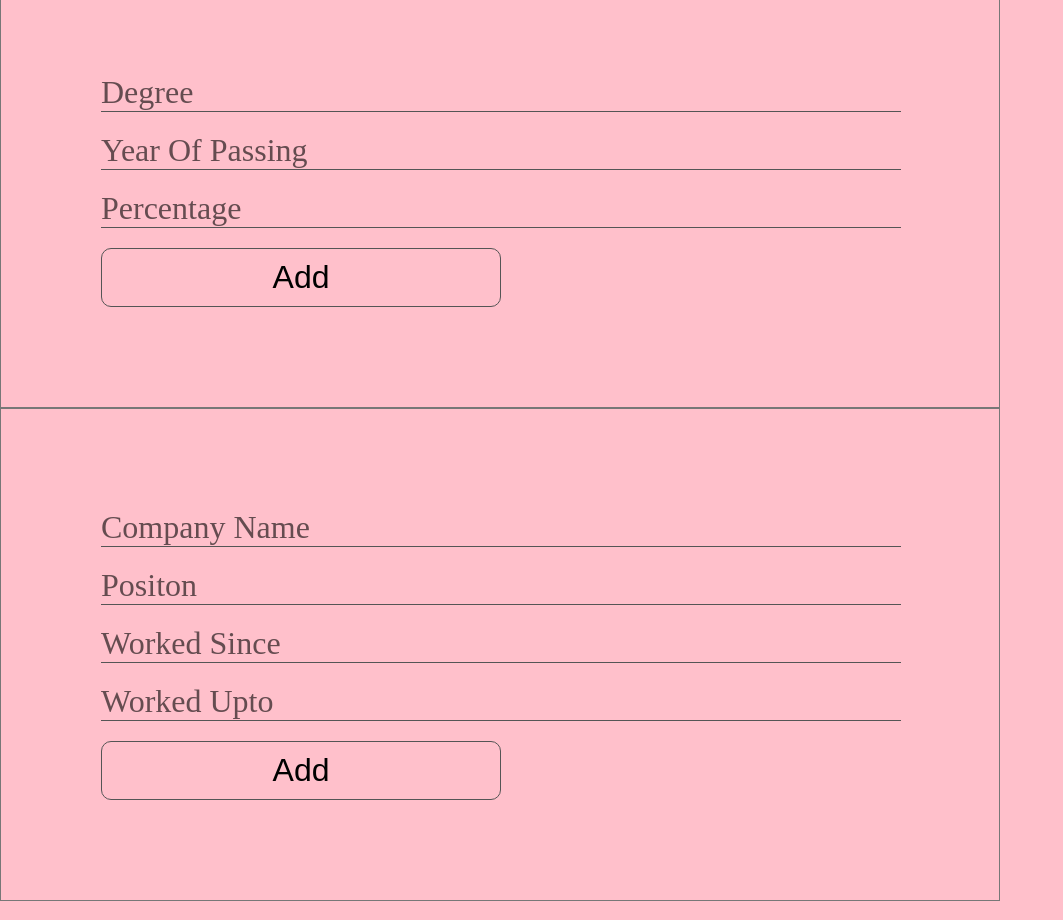
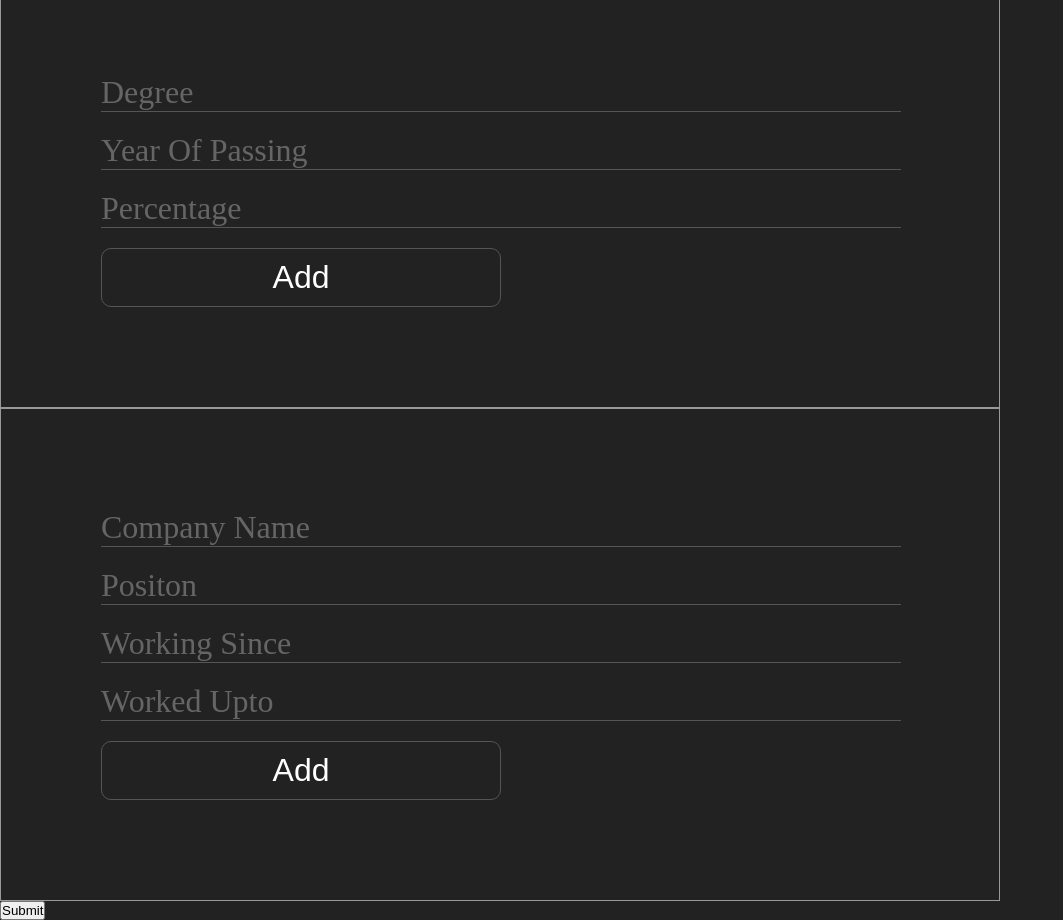
Before and after one commit to Tanishka-2000/cv-project, a React (Create React App) app: page / in a window 1280 px wide. Shown: the part 520-1440 px from the top of the page, without its empty margins (0-1063 px from the left). Built offline with nearby package versions, Linux system fonts and the light colour scheme.

Commit message:
show details in a cv

```diff
--- a/public/styles.css
+++ b/public/styles.css
@@ -4,11 +4,11 @@
     box-sizing: border-box;
 }
 body{
-    background-color: pink;
+    background-color: #222;
 }
 form{
     width: 1000px;
-    border: 1px solid #777;
+    border: 1px solid #999;
     padding: 100px
 }
 form>div{
@@ -19,7 +19,8 @@ label{
     font-size: 2rem;
     top: 0;
     left: 0;
-    opacity: .6;
+    opacity: .3;
+    color: #fff;
 }
 input{
     font-size: 2rem;
@@ -29,6 +30,7 @@ input{
     border-bottom: 1px solid #555;
     background-color: transparent;
     margin-bottom: 20px;
+    color: #eee;
 }
 input:not(:placeholder-shown) + label{
     display: none;
@@ -40,9 +42,10 @@ form>button{
     background-color: transparent;
     border: 1px solid #555;
     border-radius: 10px;
+    color: white
 
 }
 form>button:hover{
-    background-color: black;
-    color: #aaa;
+    background-color: white;
+    color: #222;
 }
--- a/src/App.js
+++ b/src/App.js
@@ -2,12 +2,13 @@ import React from 'react';
 import PersonalDetailForm from './components/PersonalDetailForm';
 import AcademicDetailForm from './components/AcademicDetailForm';
 import ProfessionalDetailForm from './components/ProfessionalDetailForm';
+import Preview from './components/Preview';
 
 class App extends React.Component{
     constructor(props){
         super(props);
         this.state = {
-            renderFrom: true,
+            renderForm: true,
             personalDetail: {
                 name:'',
                 email:'',
@@ -20,6 +21,7 @@ class App extends React.Component{
         this.addPersonalDetail = this.addPersonalDetail.bind(this);
         this.addAcademicDetail = this.addAcademicDetail.bind(this);
         this.addProfessionalDetail = this.addProfessionalDetail.bind(this);
+        this.submitForm = this.submitForm.bind(this);
     }
     addPersonalDetail(data){
         console.log(data);
@@ -56,12 +58,18 @@ class App extends React.Component{
         });
         console.log(this.state);
     }
+    submitForm(){
+        this.setState({renderForm: false})
+    }
     render(){
-        return(<div>
+        return(
+            this.state.renderForm ? (<div>
             <PersonalDetailForm onAdd={this.addPersonalDetail}/>
             <AcademicDetailForm onAdd={this.addAcademicDetail}/>
             <ProfessionalDetailForm onAdd={this.addProfessionalDetail}/>
-        </div>) ;
+            <button onClick={this.submitForm}>Submit</button>
+        </div>): <Preview details={this.state}/>
+    );
 
     }
 }
--- /dev/null
+++ b/src/components/AcademicDetailPreview.js
@@ -0,0 +1,21 @@
+import React from 'react';
+
+class AcademicDetailPreview extends React.Component{
+    constructor(props){
+        super(props);
+    }
+    render(){
+        return(
+            <div className='section'>
+                <h1>Academic Details</h1>
+                {this.props.data.map(data =>
+                    <div>
+                        <p>Degree: {data.degree}</p>
+                        <p>Year of Passing: {data.yearOfPassing}</p>
+                        <p>percentage: {data.percentage}</p>
+                    </div>)}
+            </div>
+        );
+    }
+}
+export default AcademicDetailPreview;
--- /dev/null
+++ b/src/components/PersonalDetailPreview.js
@@ -0,0 +1,20 @@
+import React from 'react';
+
+class PersonalDetailPreview extends React.Component{
+    constructor(props){
+        super(props);
+    }
+    render(){
+        return(
+            <div className='section'>
+                <h1>Personal Details</h1>
+                <p>Name: {this.props.data.name}</p>
+                <p>Email: {this.props.data.email}</p>
+                <p>Contact No.: {this.props.data.phone}</p>
+                <p>Address: {this.props.data.address}</p>
+            </div>
+        );
+    }
+
+}
+export default PersonalDetailPreview;
--- a/src/components/Preview.js
+++ b/src/components/Preview.js
@@ -0,0 +1,20 @@
+import React from 'react';
+import PersonalDetailPreview from './PersonalDetailPreview';
+import AcademicDetailPreview from './AcademicDetailPreview';
+import ProfessionalDetailPreview from './ProfessionalDetailPreview';
+
+class Preview extends React.Component{
+    constructor(props){
+        super(props);
+    }
+    render(){
+        return(
+            <div className='preview'>
+            <PersonalDetailPreview data={this.props.details.personalDetail}/>
+            <AcademicDetailPreview data={this.props.details.academicDetail}/>
+            <ProfessionalDetailPreview data={this.props.details.professionalDetail}/>
+            </div>
+        );
+    }
+}
+export default Preview;
--- a/src/components/ProfessionalDetailForm.js
+++ b/src/components/ProfessionalDetailForm.js
@@ -28,7 +28,7 @@ class ProfessionalDetailForm extends React.Component{
                 </div>
                 <div>
                     <input id='fromYear' type='number' min='2010' max='2022' placeholder=' '/>
-                    <label htmlFor='fromYear'>Worked Since</label>
+                    <label htmlFor='fromYear'>Working Since</label>
                 </div>
                 <div>
                     <input id='toYear' type='number' min='2010' max='2022' placeholder=' '/>
--- /dev/null
+++ b/src/components/ProfessionalDetailPreview.js
@@ -0,0 +1,22 @@
+import React from 'react';
+
+class ProfessionalDetailPreview extends React.Component{
+    constructor(props){
+        super(props);
+    }
+    render(){
+        return(
+            <div className='section'>
+                <h1>Professional Details</h1>
+                {this.props.data.map(data =>
+                    <div>
+                        <p>Company: {data.companyName}</p>
+                        <p>position: {data.position}</p>
+                        <p>From: {data.from}</p>
+                        <p>To: {data.to}</p>
+                    </div>)}
+            </div>
+        );
+    }
+}
+export default ProfessionalDetailPreview;
```
